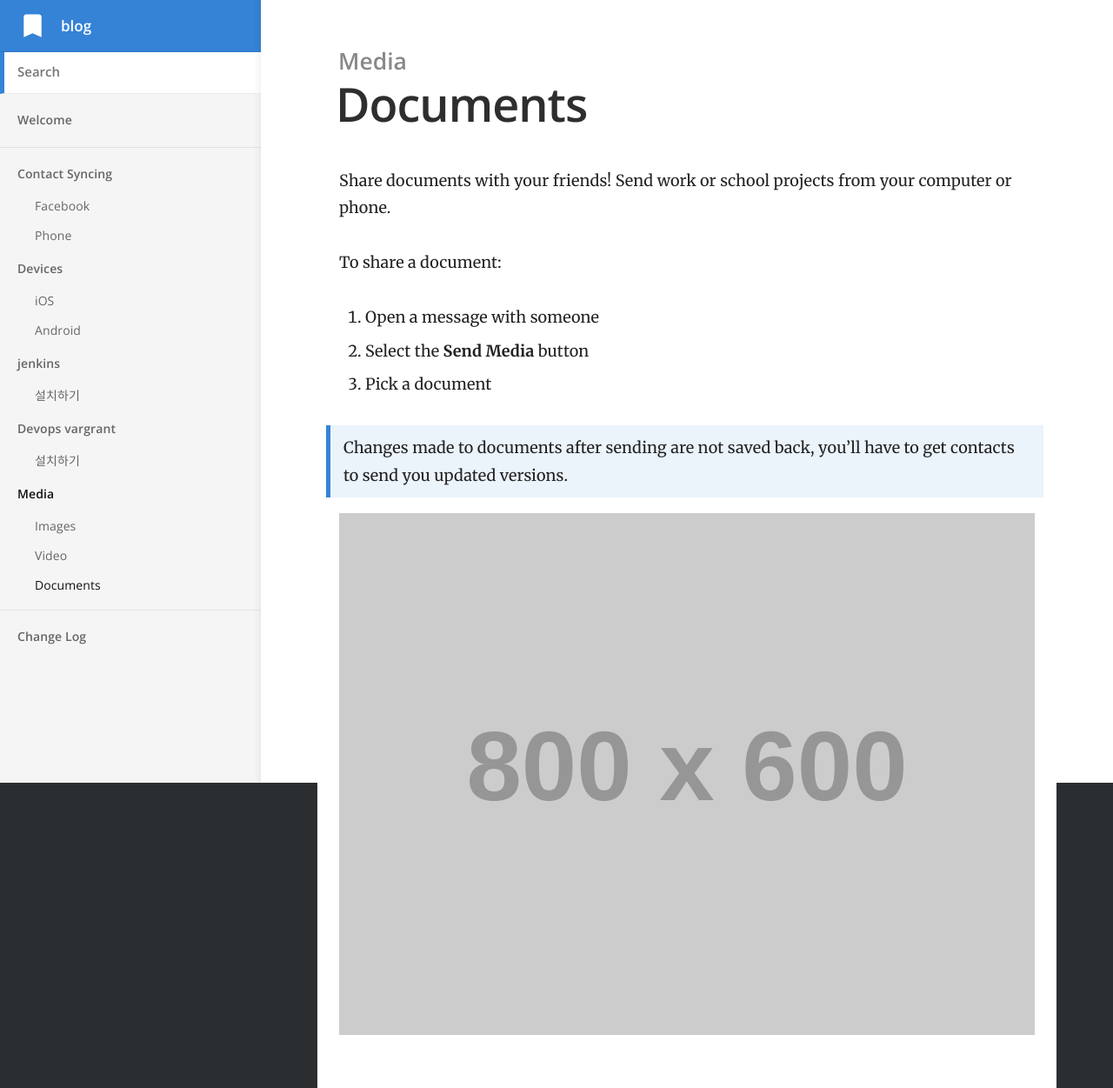
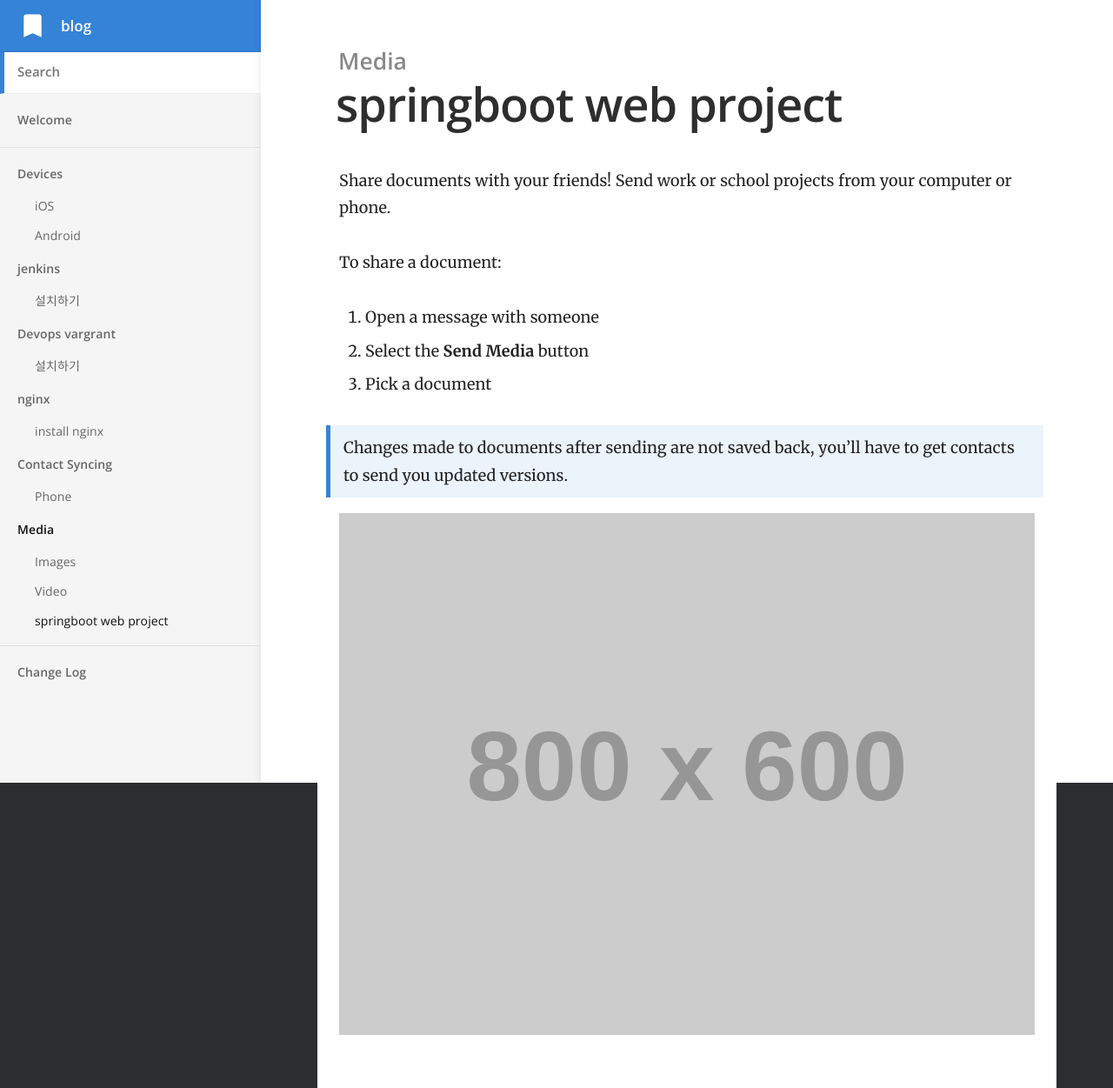
Before and after one commit to j2yes/j2yes.github.io, a Jekyll site: the page built from _docs/project/documents.md, in a window 1280 px wide. Shown: the whole page at 87% size. Built offline with Jekyll 4.4.1, drawn with Linux system fonts in a browser that asks for light colours.

Commit message:
no message

```diff
--- /dev/null
+++ b/_docs/jekyll/facebook.md
@@ -0,0 +1,9 @@
+---
+title: install nginx
+category: nginx
+order: 1
+---
+
+하
+
+![](//placehold.it/800x600)
--- a/_docs/media/documents.md
+++ b/_docs/project/documents.md
@@ -1,5 +1,5 @@
 ---
-title: Documents
+title: springboot web project
 category: Media
 order: 3
 ---
```
Also changed, not shown: _docs/contact-syncing/facebook.md (deleted, +0 -17 lines), _docs/nginx/phone.md (renamed from _docs/contact-syncing/phone.md), _docs/project/images.md (renamed from _docs/media/images.md), _docs/project/video.md (renamed from _docs/media/video.md).
